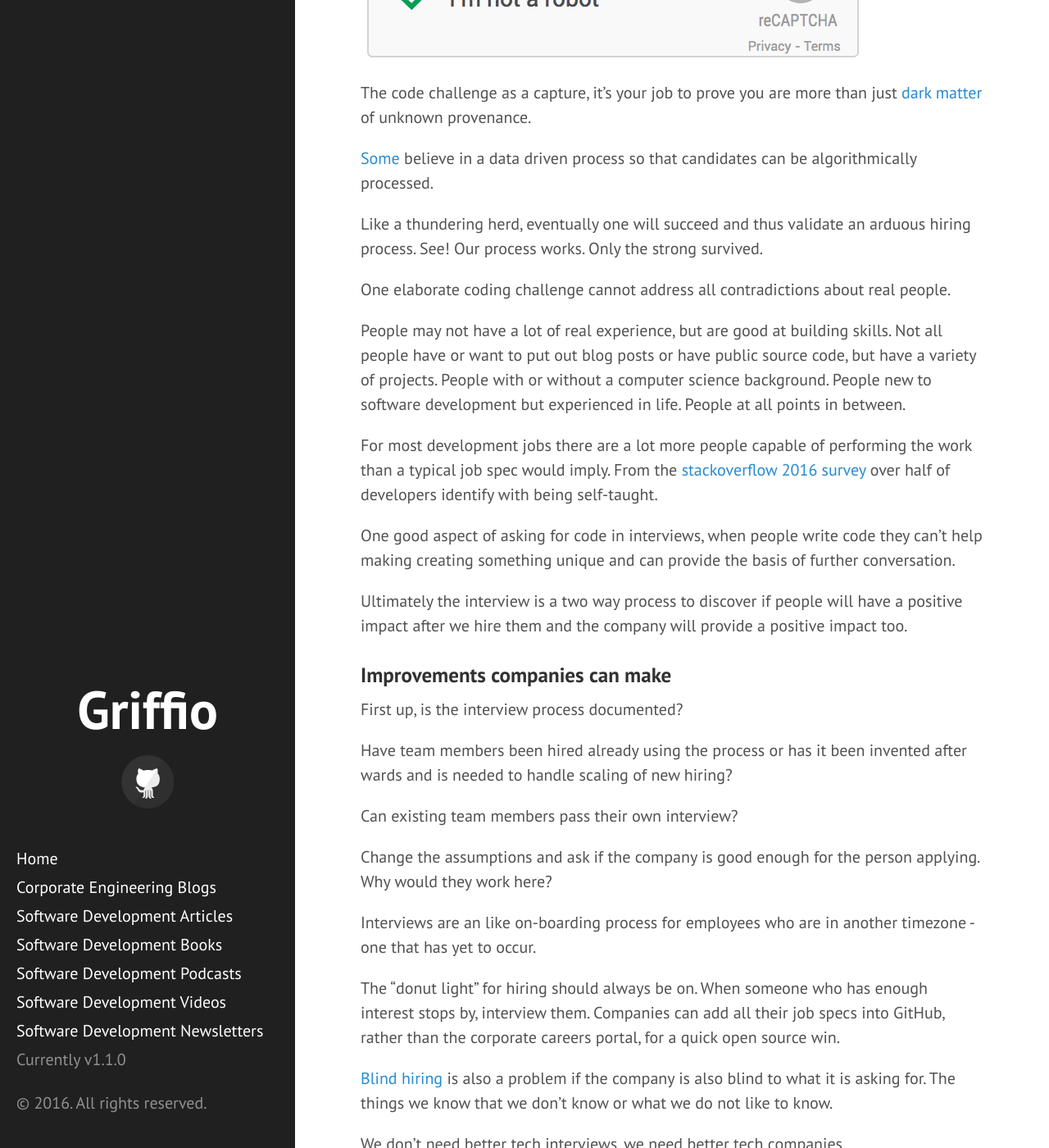
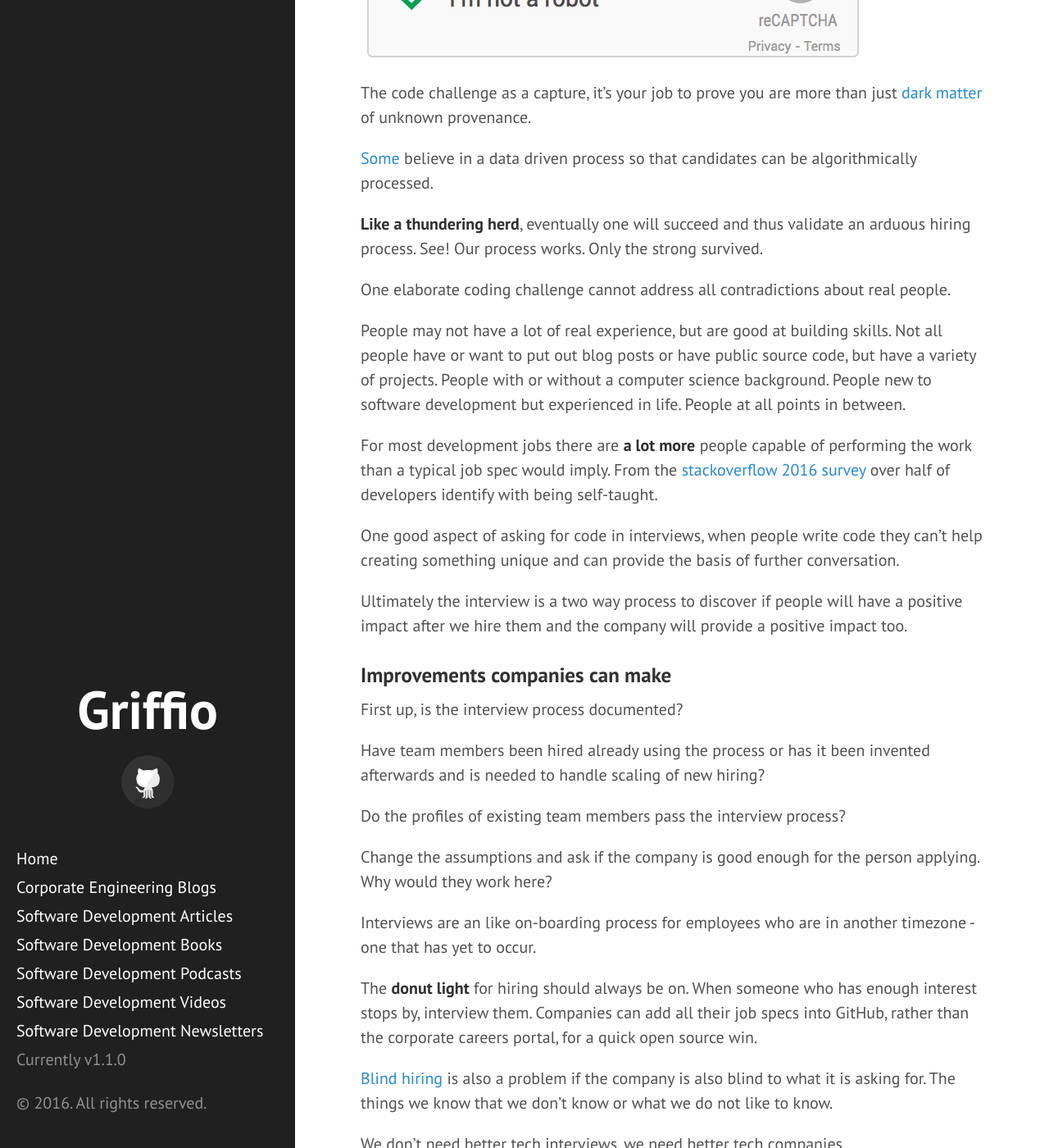
Before and after one commit to griffio/griffio.github.io, a Jekyll site: the page built from _posts/2016-06-12-Culture-Canaries-The-Interview-Coding-Challenge.md, in a window 1280 px wide and 1400 px high, scrolled down 511 px. Shown: the whole window at 82% size. Built offline with Jekyll 4.4.1, drawn with Linux system fonts in a browser that asks for light colours; some web fonts are replaced.

Commit message:
Culture-Canaries-The-Interview-Coding-Challenge

```diff
--- a/_posts/2016-06-12-Culture-Canaries-The-Interview-Coding-Challenge.md
+++ b/_posts/2016-06-12-Culture-Canaries-The-Interview-Coding-Challenge.md
@@ -22,15 +22,15 @@ The code challenge as a capture, it's your job to prove you are more than just [
 
 [Some](https://triplebyte.com/manifesto) believe in a data driven process so that candidates can be algorithmically processed.
 
-Like a thundering herd, eventually one will succeed and thus validate an arduous hiring process. See! Our process works. Only the strong survived.
+**Like a thundering herd**, eventually one will succeed and thus validate an arduous hiring process. See! Our process works. Only the strong survived.
 
 One elaborate coding challenge cannot address all contradictions about real people.
 
 People may not have a lot of real experience, but are good at building skills. Not all people have or want to put out blog posts or have public source code, but have a variety of projects. People with or without a computer science background. People new to software development but experienced in life. People at all points in between.
 
-For most development jobs there are a lot more people capable of performing the work than a typical job spec would imply. From the [stackoverflow 2016 survey](http://stackoverflow.com/research/developer-survey-2016#developer-profile-education) over half of developers identify with being self-taught.
+For most development jobs there are **a lot more** people capable of performing the work than a typical job spec would imply. From the [stackoverflow 2016 survey](http://stackoverflow.com/research/developer-survey-2016#developer-profile-education) over half of developers identify with being self-taught.
 
-One good aspect of asking for code in interviews, when people write code they can't help making creating something unique and can provide the basis of further conversation.
+One good aspect of asking for code in interviews, when people write code they can't help creating something unique and can provide the basis of further conversation.
 
 Ultimately the interview is a two way process to discover if people will have a positive impact after we hire them and the company will provide a positive impact too.
 
@@ -38,15 +38,15 @@ Ultimately the interview is a two way process to discover if people will have a
 
 First up, is the interview process documented?
 
-Have team members been hired already using the process or has it been invented after wards and is needed to handle scaling of new hiring?
+Have team members been hired already using the process or has it been invented afterwards and is needed to handle scaling of new hiring?
 
-Can existing team members pass their own interview?
+Do the profiles of existing team members pass the interview process?
 
 Change the assumptions and ask if the company is good enough for the person applying. Why would they work here?
 
 Interviews are an like on-boarding process for employees who are in another timezone - one that has yet to occur.
 
-The "donut light" for hiring should always be on. When someone who has enough interest stops by, interview them. Companies can add all their job specs into GitHub, rather than the corporate careers portal, for a quick open source win.
+The **donut light** for hiring should always be on. When someone who has enough interest stops by, interview them. Companies can add all their job specs into GitHub, rather than the corporate careers portal, for a quick open source win.
 
 [Blind hiring](https://www.compose.io/articles/how-compose-uses-interviewed-com-and-slack-to-automate-blind-hiring/) is also a problem if the company is also blind to what it is asking for. The things we know that we don’t know or what we do not like to know.
 
```
